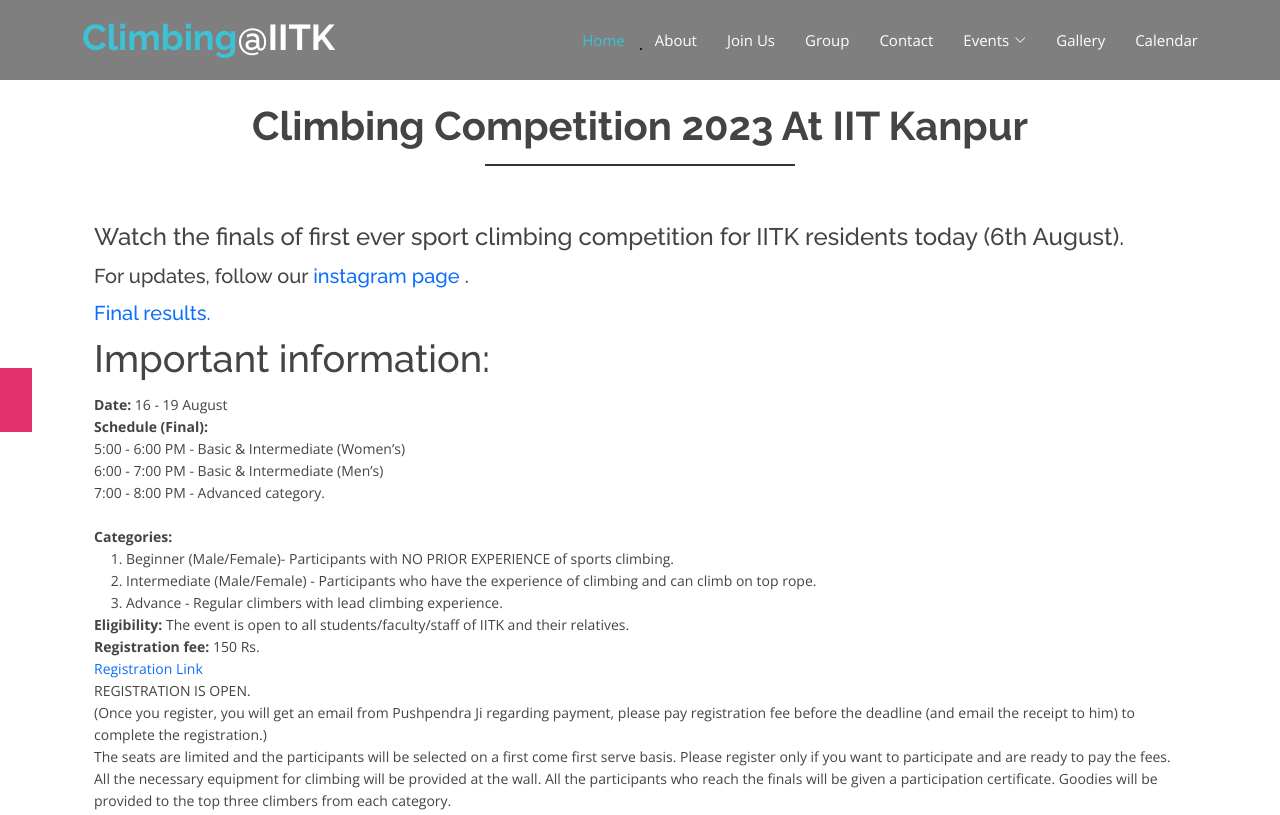
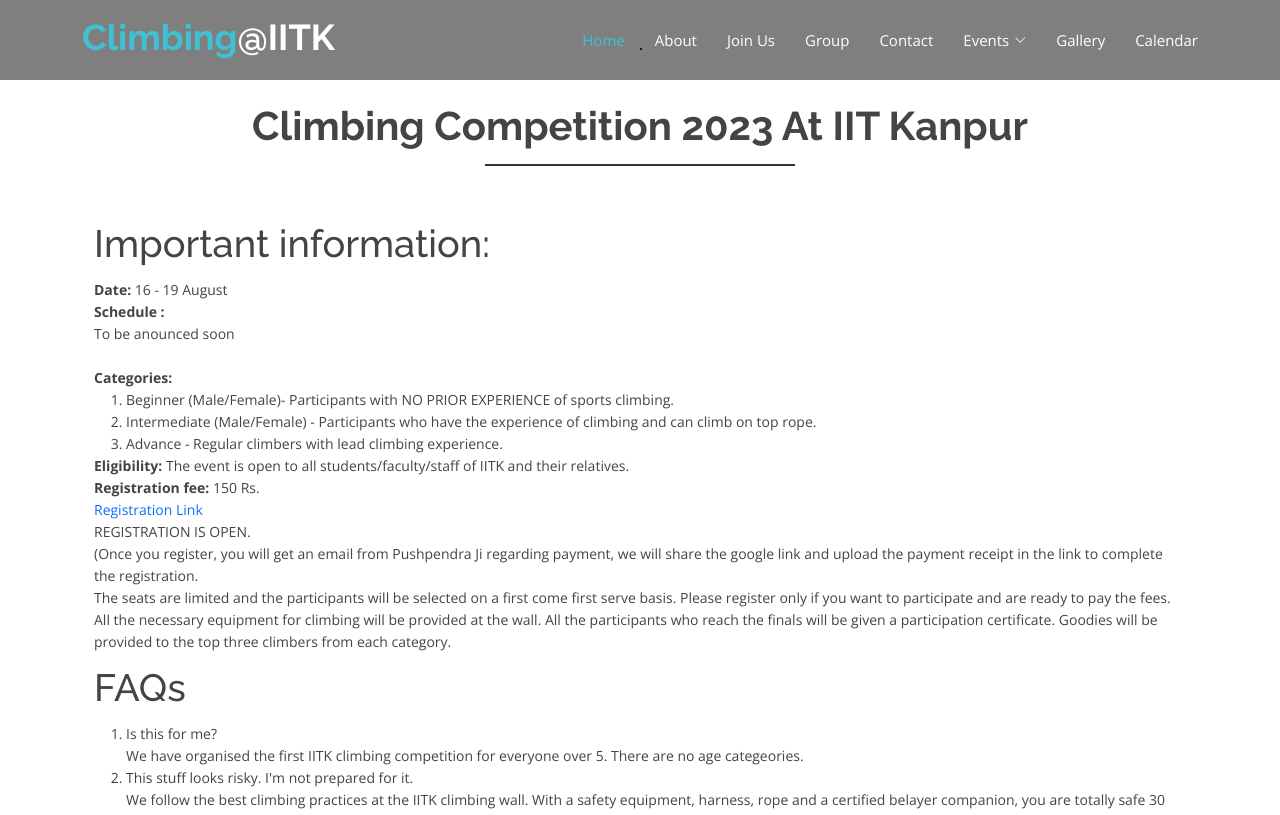
Before and after one commit to climbingiitk/climbingiitk.github.io, a plain HTML site: page comp2023.html in a window 1280 px wide. Shown: the top 815 px of the page. Drawn offline with nearby package versions, Linux system fonts and the light colour scheme.

Commit message:
Add files via upload

```diff
--- a/comp2023.html
+++ b/comp2023.html
@@ -79,12 +79,7 @@
 
 
 <!-- The social media icon bar -->
-<div class="icon-bar">
-  <!--<a href="#" class="facebook"><i class="fa fa-facebook"></i></a>-->
- <a href="https://www.instagram.com/climbing_iitk/" target="_blank"class="instagram"><i class="fa fa-instagram"></i></a>
- <a href="https://www.youtube.com/channel/UCjLB0oegoHIninZ1F_fVsJg" target="_blank"class="instagram"><i class="fa fa-youtube"></i></a>
-  <!--<a href="#" class="youtube"><i class="fa fa-youtube"></i></a>-->
-</div>
+
 
   <!-- ======= Header ======= -->
   <header id="header" class="fixed-top d-flex align-items-center">
@@ -138,24 +133,18 @@
 		<div class="container my-2" id="join">
         <div class="section">
             <div class="col s12 center">
-                <h4>Watch the finals of first ever sport climbing competition for IITK residents today (6th August).</h4>
 
-
-
-				<h5> For updates, follow our <a href="https://www.instagram.com/climbing_iitk/"> instagram page </a>.
-				<h5 style="color:red;"> <a href="#" target="_blank"> Final results.</a> </h3>
 
 
 				<h2 id="impinfo"> Important information: </h2>
 
 				<ul>
 				<li> <b> Date: </b> 16 - 19 August </li>
-				<li> <b> Schedule (Final): </b>
+				<li> <b> Schedule : </b>
 				<br>
 				<ul>
-				<li> 5:00 - 6:00 PM - Basic & Intermediate (Women’s)
-				<li> 6:00 - 7:00 PM - Basic & Intermediate (Men’s)
-				<li> 7:00 - 8:00 PM - Advanced category.
+				<li> To be anounced soon
+
 				</ul>
 				<br>
 				<li> <b> Categories: </b>
@@ -171,7 +160,7 @@
 				<li> <a href="https://forms.gle/oUgsbkWFtH9wUY8W7"> Registration Link </a> </li>
 				REGISTRATION IS OPEN.
 				<br>
-				(Once you register, you will get an email from Pushpendra Ji regarding payment, please pay registration fee before the deadline (and email the receipt to him) to complete the registration.)
+				(Once you register, you will get an email from Pushpendra Ji regarding payment, we will share the google link and upload the payment receipt in the link to complete the registration.
 				</li>
 				</ul>
 
```
Also changed, not shown: calendar.html (+1 -6 lines), index.html (+1 -6 lines).
